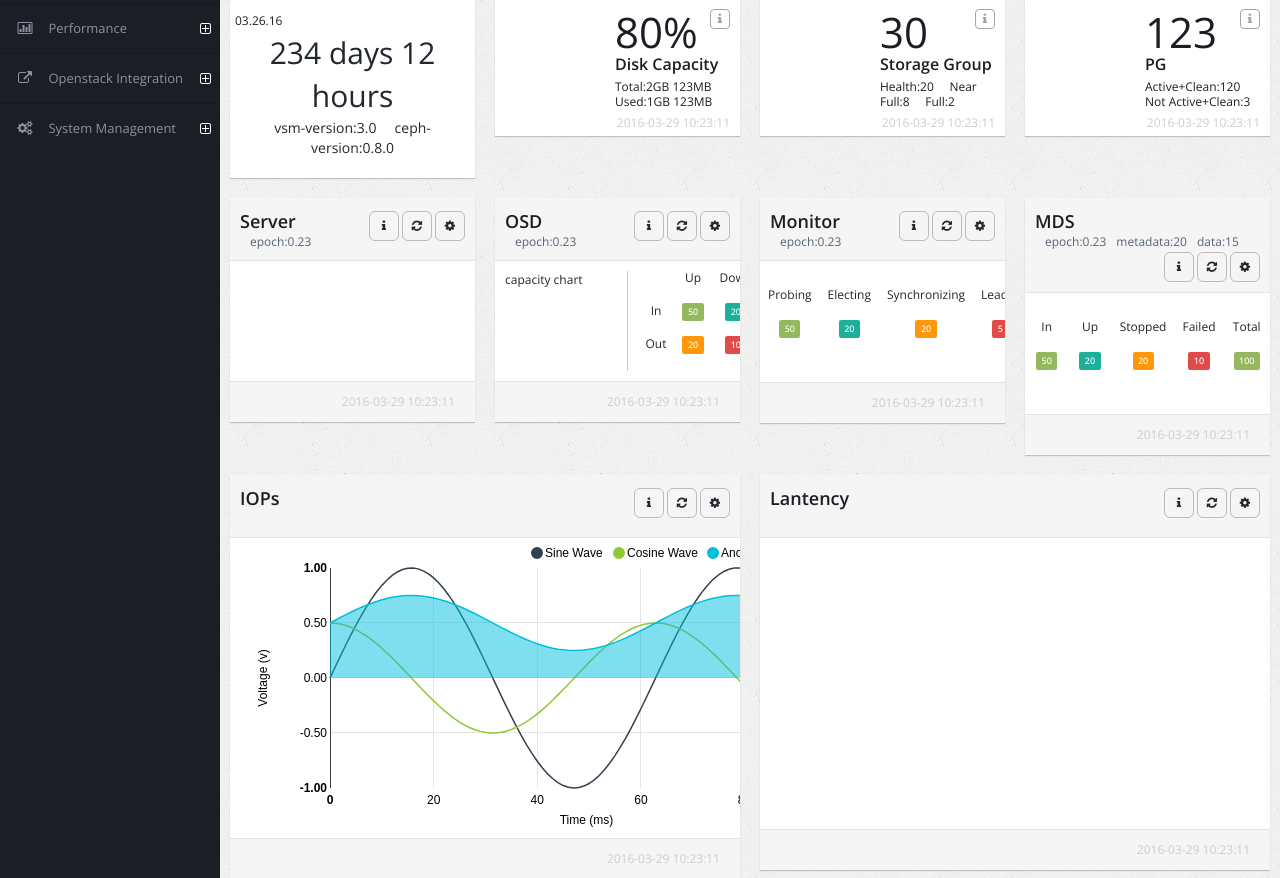
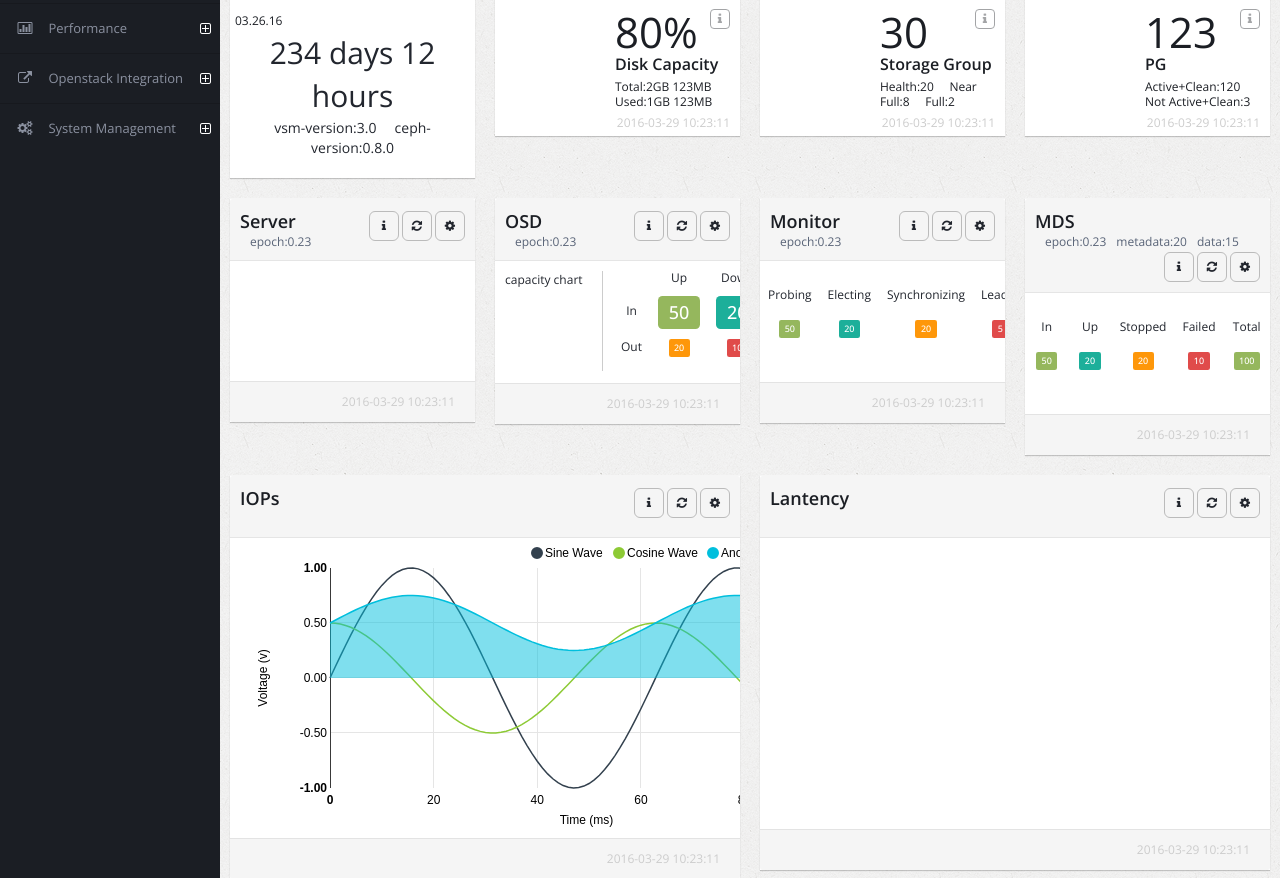
Before and after one commit to iansoft/vsm-client, a Django app: page / in a window 1280 px wide. Shown: the part 146-1024 px from the top of the page. Run offline with Django 3.2, Linux system fonts and the light colour scheme; some libraries are stand-ins or nearby versions.

Commit message:
make the label font-size bigger

```diff
--- a/vsm_client/dashboard/static/dashboard/css/dashboard.css
+++ b/vsm_client/dashboard/static/dashboard/css/dashboard.css
@@ -46,7 +46,11 @@
 #dOSDCapacity{
 	margin: 10px;
 	float: left;
-	width:50%;
+	width:40%;
 	height:100px;
 	border-right:1px solid #ccc;
 }
+
+.label-quota{
+	font-size: 18px;
+}
--- a/vsm_client/dashboard/templates/dashboard/index.html
+++ b/vsm_client/dashboard/templates/dashboard/index.html
@@ -175,8 +175,8 @@
                                 </tr>
                                 <tr >
                                     <td><span>In</span></td>
-                                    <td><span><span class="label label-success">50</span></span></td>
-                                    <td><span class="label label-warning">20</span></td>
+                                    <td><span><span class="label label-success label-quota">50</span></span></td>
+                                    <td><span class="label label-warning label-quota">20</span></td>
                                 </tr>
                                 <tr >
                                     <td><span>Out</span></td>
```
